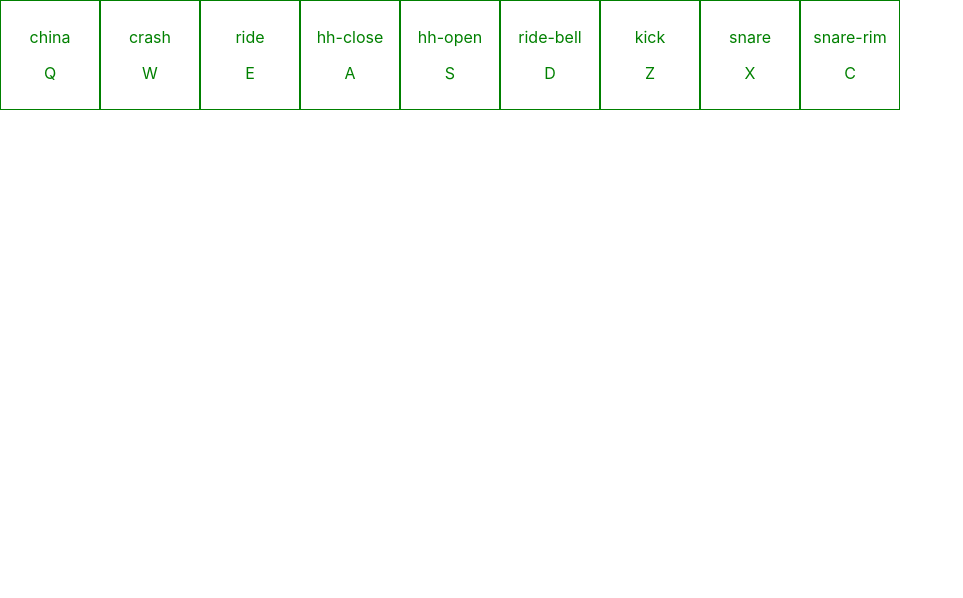
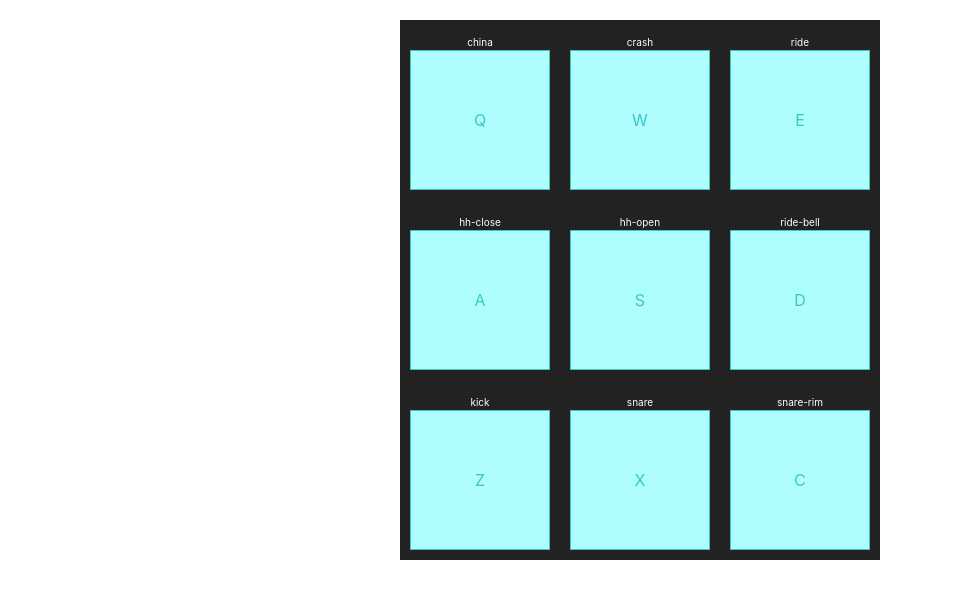
Before and after one commit to austinChappell/react_drum_machine, a React (Create React App) app: page / in a window 1280 px wide. Shown: the top 598 px of the page, without its empty margins (0-963 px from the left). Built offline with nearby package versions, Linux system fonts and the light colour scheme.

Commit message:
add some styling

```diff
--- a/src/App.css
+++ b/src/App.css
@@ -23,6 +23,10 @@
   color: #61dafb;
 }
 
+p {
+  margin: 0;
+}
+
 @keyframes App-logo-spin {
   from {
     transform: rotate(0deg);
@@ -32,13 +36,13 @@
   }
 }
 
-.drum-pad {
-  border: 1px solid green;
-  box-sizing: border-box;
-  flex-basis: 100px;
-  padding: 10px;
+.grid {
+  background-color: #222222;
+  color: white;
+  display: flex;
+  flex-wrap: wrap;
+  margin: 20px auto;
+  max-width: 60vh;
+  min-width: 300px;
+  width: 60vw;
 }
-
-.grid {
-  display: flex;
-}
--- a/src/App.js
+++ b/src/App.js
@@ -135,7 +135,9 @@ class App extends Component {
         ref={this.setDrumMachine}
         tabIndex="0"
       >
-        <div className="grid">
+        <div
+          className="grid"
+        >
           {instruments.map((instrument) => (
             <Instrument
             activateInstrument={this.handleClick}
--- a/src/components/Instrument.js
+++ b/src/components/Instrument.js
@@ -2,9 +2,16 @@ import React, { Component } from 'react'
 
 class Instrument extends Component {
   audioPlayer = React.createRef();
+  padRef = React.createRef();
 
   state = {
     isPlaying: false,
+    padHeight: 0,
+  }
+
+  componentDidMount() {
+    this.setPadHeight();
+    window.addEventListener('resize', this.setPadHeight);
   }
 
   componentDidUpdate(prevProps) {
@@ -42,8 +49,21 @@ class Instrument extends Component {
     this.audioPlayer = element;
   }
 
+  setPadHeight = () => {
+    const { offsetWidth } = this.padRef;
+    console.log({ offsetWidth })
+    this.setState({ padHeight: offsetWidth })
+  }
+
+  setPadRef = (element) => {
+    this.padRef = element;
+  }
+
   render() {
-    const { isPlaying } = this.state;
+    const {
+      isPlaying,
+      padHeight,
+    } = this.state;
 
     const {
       activateInstrument,
@@ -55,16 +75,36 @@ class Instrument extends Component {
         className="drum-pad"
         onClick={() => activateInstrument(instrument)}
         style={{
-          backgroundColor: isPlaying ? 'green' : 'white',
-          color: isPlaying ? 'white' : 'green',
+          display: 'flex',
+          flexBasis: `calc(${100 / 3}% - 20px)`,
+          flexDirection: 'column',
+          margin: 10,
         }}
-      >
-        <p>
-          {instrument.label}
-        </p>
-        <p>
-          {instrument.trigger}
-        </p>
+        >
+        <div style={{ height: 20 }}>
+          <span style={{ fontSize: 10 }}>
+            {instrument.label}
+          </span>
+        </div>
+        <div
+          ref={this.setPadRef}
+          style={{
+            alignItems: 'center',
+            backgroundColor: isPlaying ? '#3EC6C3' : '#AEFEFE',
+            border: '1px solid #3EC6C3',
+            boxSizing: 'border-box',
+            color: isPlaying ? 'white' : '#3EC6C3',
+            display: 'flex',
+            flexGrow: 1,
+            height: padHeight,
+            justifyContent: 'center',
+            padding: 10,
+          }}
+        >
+          <p>
+            {instrument.trigger}
+          </p>
+        </div>
         <audio
           className="clip"
           ref={this.setAudioPlayer}
```
